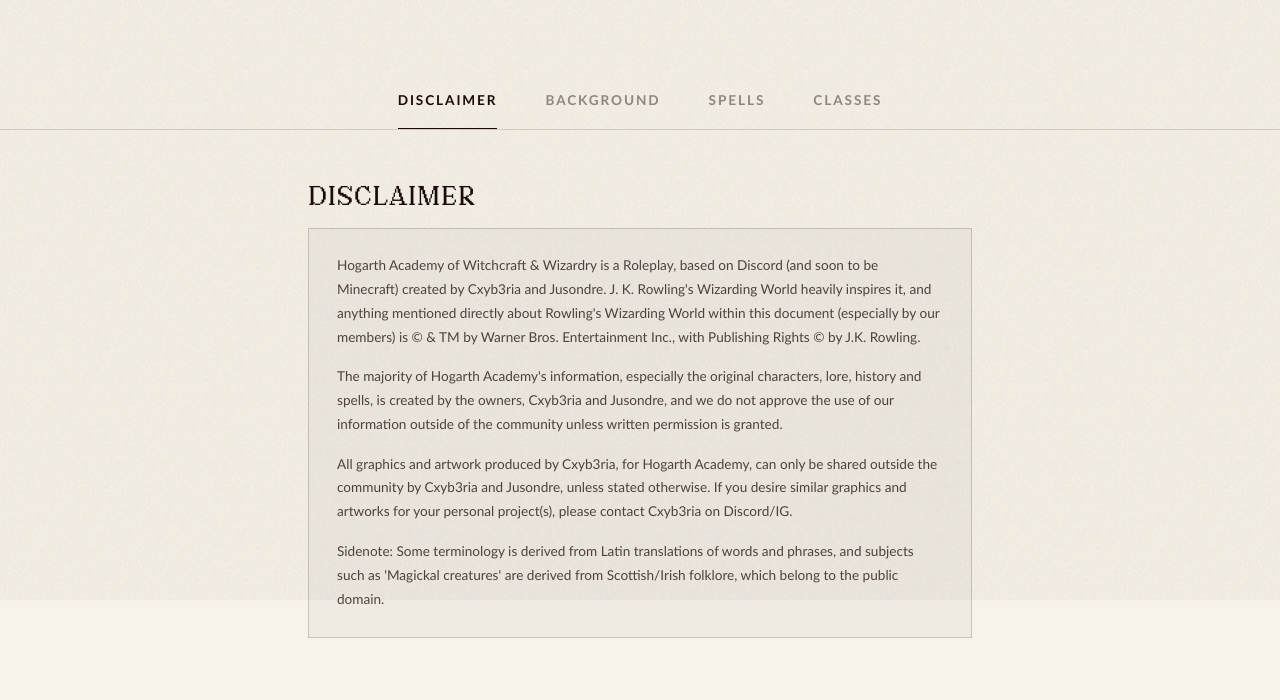
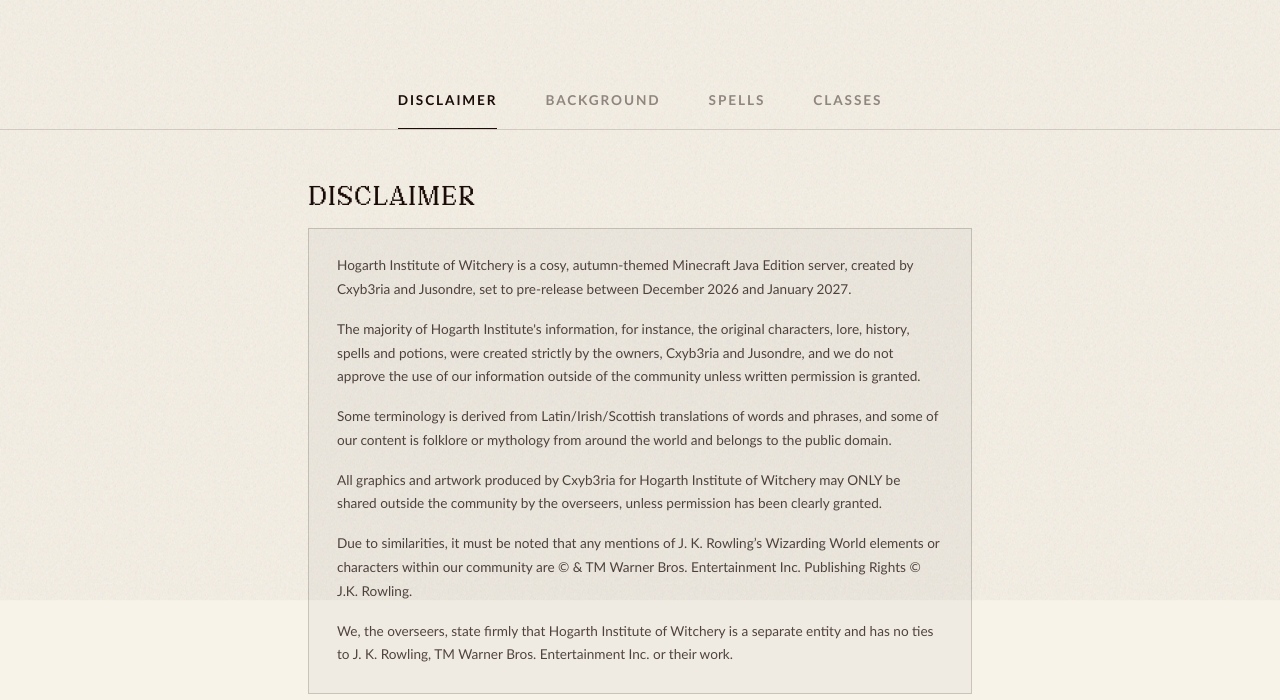
Before and after one commit to jusondregaming-sys/hogarthverify, a website: page lore.html in a window 1280 px wide. Shown: the part 270-970 px from the top of the page. Drawn offline with Linux system fonts and the light colour scheme.

Commit message:
Add files via upload

```diff
--- a/lore.html
+++ b/lore.html
@@ -546,10 +546,12 @@
     <section class="panel active" id="disclaimer" role="tabpanel">
       <h2 class="panel-heading">Disclaimer</h2>
       <div class="disclaimer-box">
-        <p>Hogarth Academy of Witchcraft &amp; Wizardry is a Roleplay, based on Discord (and soon to be Minecraft) created by Cxyb3ria and Jusondre. J. K. Rowling's Wizarding World heavily inspires it, and anything mentioned directly about Rowling's Wizarding World within this document (especially by our members) is &copy; &amp; TM by Warner Bros. Entertainment Inc., with Publishing Rights &copy; by J.K. Rowling.</p>
-        <p>The majority of Hogarth Academy's information, especially the original characters, lore, history and spells, is created by the owners, Cxyb3ria and Jusondre, and we do not approve the use of our information outside of the community unless written permission is granted.</p>
-        <p>All graphics and artwork produced by Cxyb3ria, for Hogarth Academy, can only be shared outside the community by Cxyb3ria and Jusondre, unless stated otherwise. If you desire similar graphics and artworks for your personal project(s), please contact Cxyb3ria on Discord/IG.</p>
-        <p>Sidenote: Some terminology is derived from Latin translations of words and phrases, and subjects such as 'Magickal creatures' are derived from Scottish/Irish folklore, which belong to the public domain.</p>
+        <p>Hogarth Institute of Witchery is a cosy, autumn-themed Minecraft Java Edition server, created by Cxyb3ria and Jusondre, set to pre-release between December 2026 and January 2027.</p>
+        <p>The majority of Hogarth Institute's information, for instance, the original characters, lore, history, spells and potions, were created strictly by the owners, Cxyb3ria and Jusondre, and we do not approve the use of our information outside of the community unless written permission is granted.</p>
+        <p>Some terminology is derived from Latin/Irish/Scottish translations of words and phrases, and some of our content is folklore or mythology from around the world and belongs to the public domain.</p>
+        <p>All graphics and artwork produced by Cxyb3ria for Hogarth Institute of Witchery may ONLY be shared outside the community by the overseers, unless permission has been clearly granted.</p>
+        <p>Due to similarities, it must be noted that any mentions of J. K. Rowling&rsquo;s Wizarding World elements or characters within our community are &copy; &amp; TM Warner Bros. Entertainment Inc. Publishing Rights &copy; J.K. Rowling.</p>
+        <p>We, the overseers, state firmly that Hogarth Institute of Witchery is a separate entity and has no ties to J. K. Rowling, TM Warner Bros. Entertainment Inc. or their work.</p>
       </div>
     </section>
 
```
